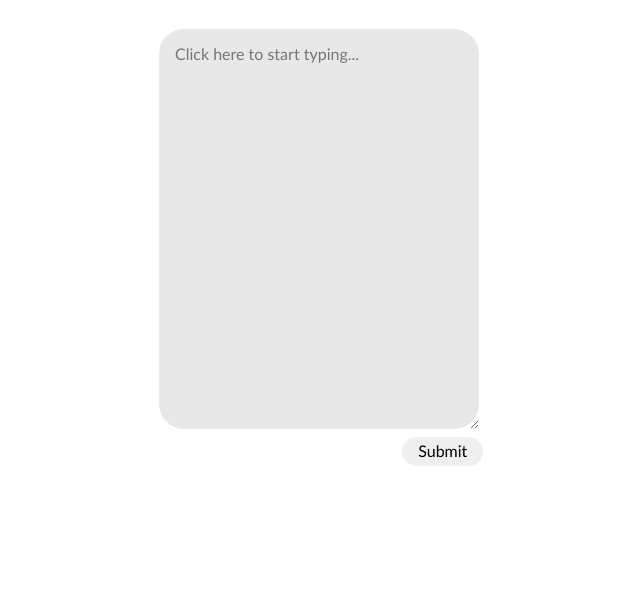
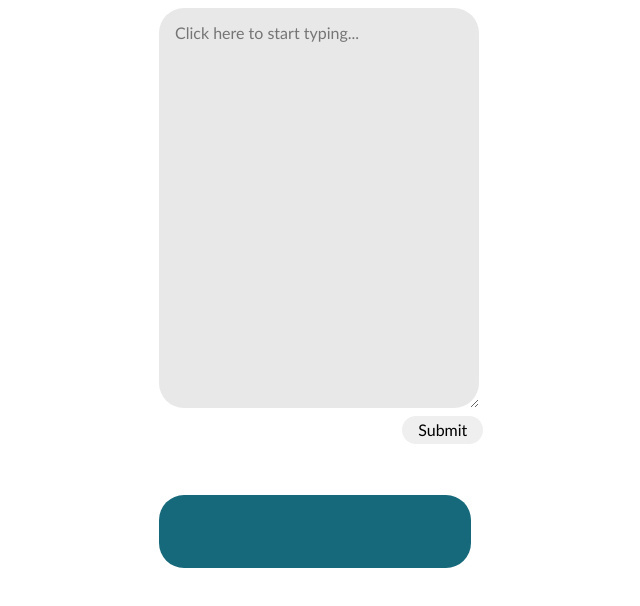
Before and after one commit to zenidith/personal-diary-website, a website built with webpack: page index.html in a window 1280 px wide. Shown: the part 168-774 px from the top of the page, without its empty margins (321-961 px from the left). Built offline with nearby package versions, Linux system fonts and the light colour scheme.

Commit message:
styled the text box

```diff
--- a/index.css
+++ b/index.css
@@ -36,3 +36,14 @@ body {
     padding: 5px 16px;
     margin-left: 76%;
 }
+
+#entries {
+    background: #16697A;
+    color: #EDE7E3;
+    font-family: monospace;
+    padding: 2em;
+    max-width: 20em;
+    border: unset;
+    border-radius: 25px;
+    margin-top: 1em;
+}
```
